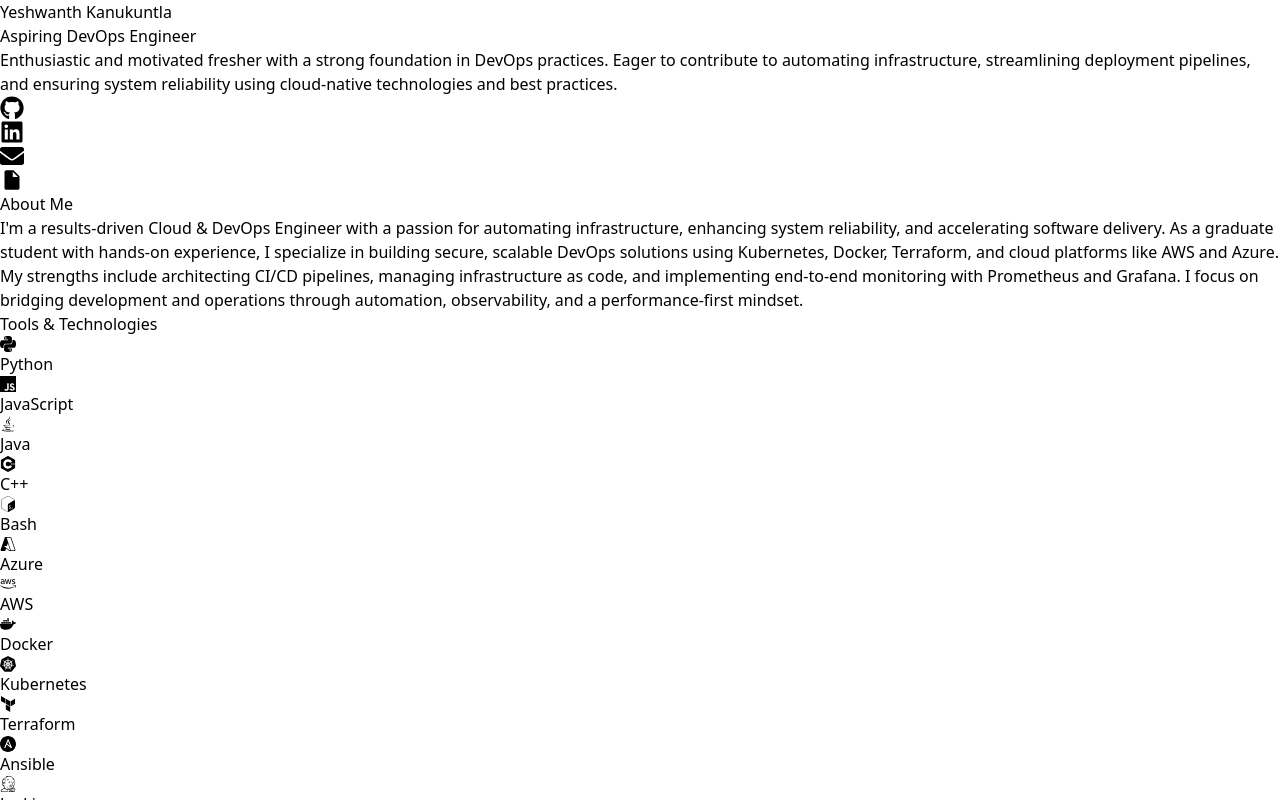
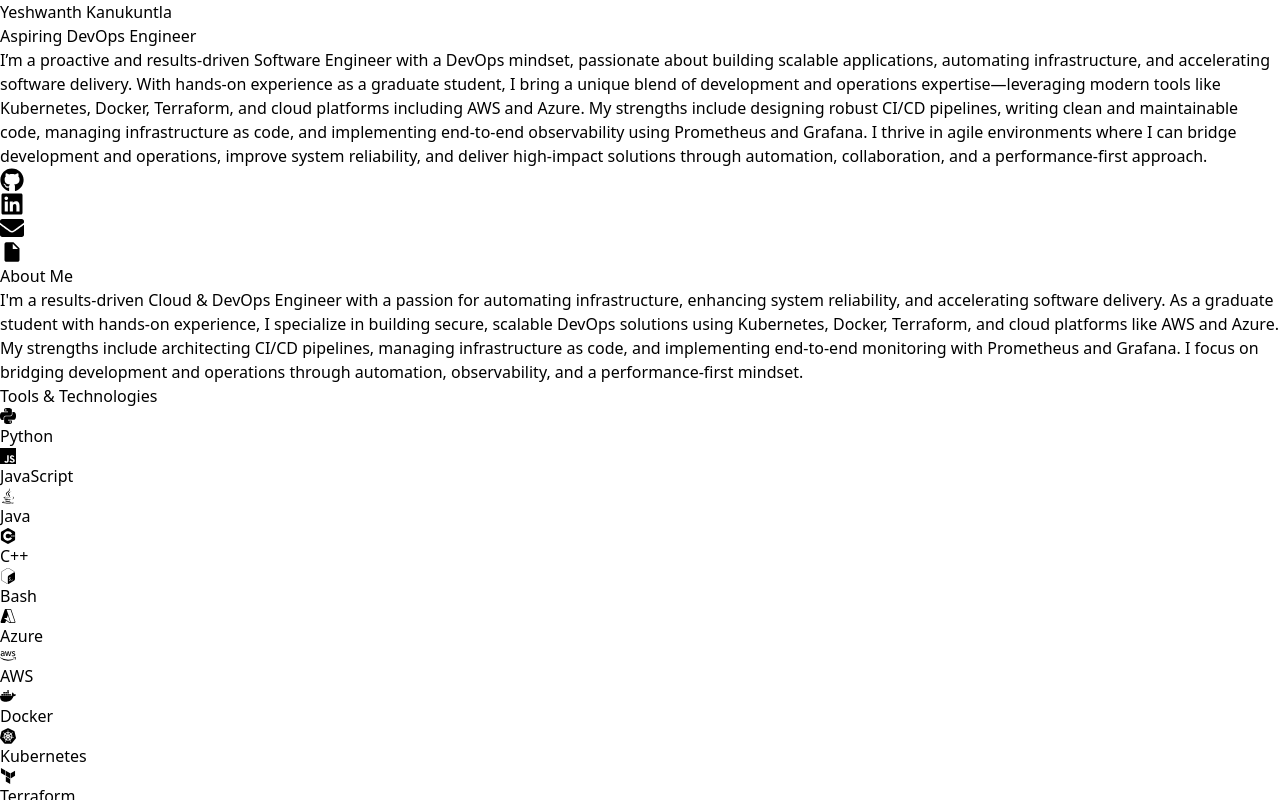
Before and after one commit to Yesh2802/devops, a React (Vite) app: page / in a window 1280 px wide. Shown: the top 800 px of the page. Built offline with nearby package versions, Linux system fonts and the light colour scheme.

Commit message:
Update App.jsx

```diff
--- a/src/App.jsx
+++ b/src/App.jsx
@@ -8,7 +8,7 @@
 const portfolioData = {
     name: "Yeshwanth Kanukuntla",
     title: "Aspiring DevOps Engineer",
-    bio: "Enthusiastic and motivated fresher with a strong foundation in DevOps practices. Eager to contribute to automating infrastructure, streamlining deployment pipelines, and ensuring system reliability using cloud-native technologies and best practices.",
+    bio: "I’m a proactive and results-driven Software Engineer with a DevOps mindset, passionate about building scalable applications, automating infrastructure, and accelerating software delivery. With hands-on experience as a graduate student, I bring a unique blend of development and operations expertise—leveraging modern tools like Kubernetes, Docker, Terraform, and cloud platforms including AWS and Azure. My strengths include designing robust CI/CD pipelines, writing clean and maintainable code, managing infrastructure as code, and implementing end-to-end observability using Prometheus and Grafana. I thrive in agile environments where I can bridge development and operations, improve system reliability, and deliver high-impact solutions through automation, collaboration, and a performance-first approach.",
     contact: {
         email: "yeshwanthkanukuntla@gmail.com",
         linkedin: "https://linkedin.com/in/kyeshwanth2802",
```
